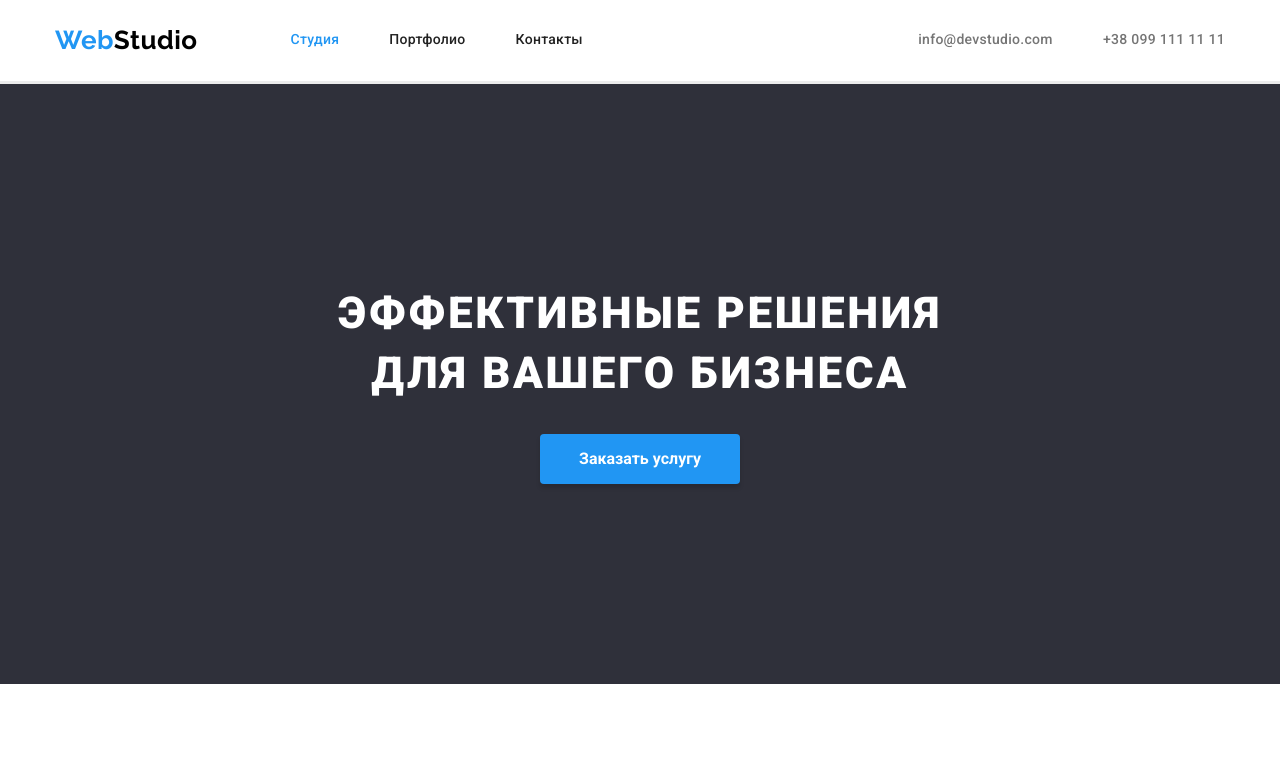
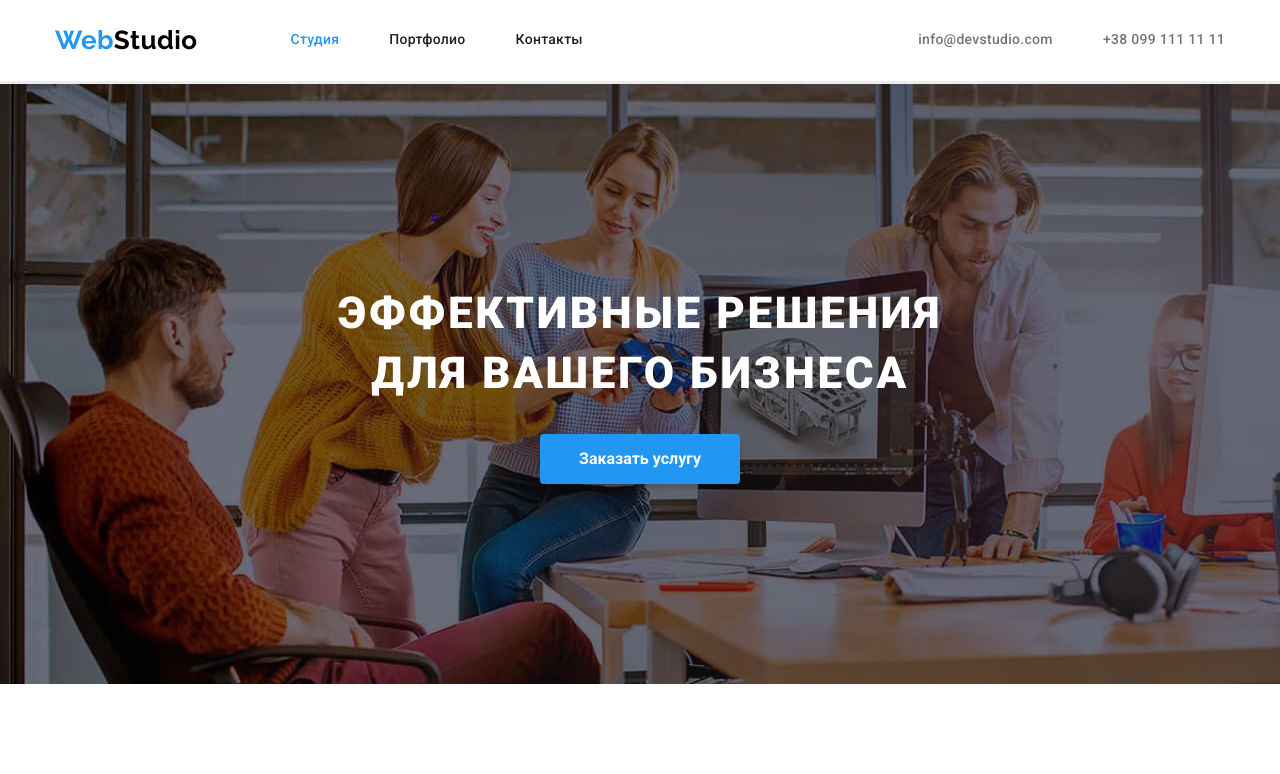
Before and after one commit to IrynkaKol/-goit-markup-hw-04, a plain HTML site: page index.html in a window 1280 px wide. Shown: the top 774 px of the page. Drawn offline with nearby package versions, Linux system fonts and the light colour scheme.

Commit message:
background hero

```diff
--- a/css/styles.css
+++ b/css/styles.css
@@ -186,12 +186,20 @@ img {
 
 /*Hero*/
 .hero {
-  background-color: #2f303a;
+  background-color: #C4C4C4;
   text-align: center;
   padding: 200px 0;
   max-width: 1600px;
   min-height: 600px;
-
+  background-image: linear-gradient(
+    to right,
+    rgba(0, 0, 0, 0.2),
+    rgba(47, 48, 58, 0.4)
+  ),
+    url(../images/hero/hat.jpg);
+  /*background-repeat: no-repeat;
+  background-position: center;
+  background-size: cover;*/
 }
 
 
```
Also changed, not shown: images/hero/hat.jpg (added), images/hero/hat2.jpg (added), images/hero/Шапка.jpg (deleted).
